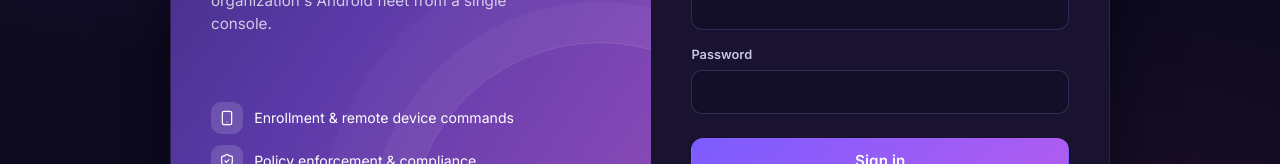
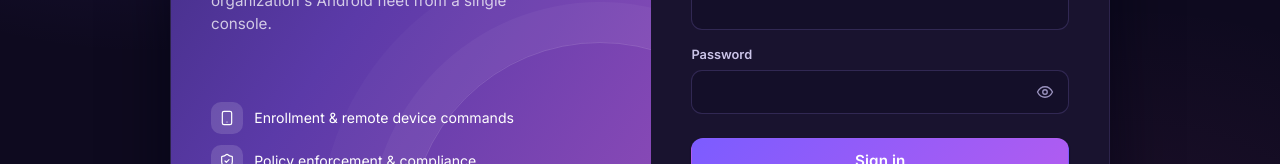
Before and after one commit to Ramzankhan-dev/cybernest-dashboard, a React (Vite) app: page / in a window 1280 px wide. Shown: the part 402-566 px from the top of the page. Built offline with nearby package versions, Linux system fonts and the light colour scheme.

Commit message:
Login: show/hide password eye icon

```diff
--- a/src/components/icons/index.jsx
+++ b/src/components/icons/index.jsx
@@ -199,6 +199,22 @@ export const IconLogOut = (p) => (
   </Svg>
 );
 
+export const IconEye = (p) => (
+  <Svg {...p}>
+    <path d="M2 12s3.5-7 10-7 10 7 10 7-3.5 7-10 7S2 12 2 12Z" />
+    <circle cx="12" cy="12" r="3" />
+  </Svg>
+);
+
+export const IconEyeOff = (p) => (
+  <Svg {...p}>
+    <path d="M9.9 4.24A10.4 10.4 0 0 1 12 5c6.5 0 10 7 10 7a17.6 17.6 0 0 1-3.17 4.19" />
+    <path d="M6.61 6.61A17.5 17.5 0 0 0 2 12s3.5 7 10 7a10.2 10.2 0 0 0 5.39-1.61" />
+    <path d="M14.12 14.12A3 3 0 1 1 9.88 9.88" />
+    <path d="M2 2l20 20" />
+  </Svg>
+);
+
 export const IconRefresh = (p) => (
   <Svg {...p}>
     <path d="M3 12a9 9 0 0 1 9-9 9.75 9.75 0 0 1 6.74 2.74L21 8" />
--- a/src/features/auth/Auth.css
+++ b/src/features/auth/Auth.css
@@ -149,3 +149,28 @@
   border-radius: 6px;
 }
 .forgot-link:hover { text-decoration: underline; }
+
+/* Password field with show / hide eye button */
+.login-card .password-field { position: relative; }
+.login-card .password-field input { padding-right: 46px; width: 100%; box-sizing: border-box; }
+.login-card .password-toggle {
+  position: absolute;
+  top: 50%;
+  right: 6px;
+  transform: translateY(-50%);
+  margin: 0;
+  min-height: 0;
+  width: 36px;
+  height: 36px;
+  padding: 0;
+  display: inline-flex;
+  align-items: center;
+  justify-content: center;
+  background: transparent;
+  border: none;
+  box-shadow: none;
+  border-radius: 8px;
+  color: var(--text-muted);
+  cursor: pointer;
+}
+.login-card .password-toggle:hover { color: var(--text-secondary); background: transparent; }
--- a/src/features/auth/Login.jsx
+++ b/src/features/auth/Login.jsx
@@ -2,7 +2,7 @@
 
 import { useState } from "react";
 import { ThemeToggle } from "../../components/common/ThemeToggle";
-import { BrandMark } from "../../components/icons";
+import { BrandMark, IconEye, IconEyeOff } from "../../components/icons";
 import { ForgotPasswordFlow } from "./ForgotPassword";
 import { LoginAside } from "./LoginBrandPanel";
 import { login } from "./authService";
@@ -14,6 +14,7 @@ export function LoginScreen({ onLogin }) {
   const [error, setError] = useState("");
   const [loading, setLoading] = useState(false);
   const [showForgot, setShowForgot] = useState(false);
+  const [showPassword, setShowPassword] = useState(false);
 
   async function handleSubmit(e) {
     e.preventDefault();
@@ -66,12 +67,23 @@ export function LoginScreen({ onLogin }) {
         />
 
         <label>Password</label>
-        <input
-          type="password"
-          value={password}
-          onChange={(e) => setPassword(e.target.value)}
-          required
-        />
+        <div className="password-field">
+          <input
+            type={showPassword ? "text" : "password"}
+            value={password}
+            onChange={(e) => setPassword(e.target.value)}
+            required
+          />
+          <button
+            type="button"
+            className="password-toggle"
+            onClick={() => setShowPassword((v) => !v)}
+            aria-label={showPassword ? "Hide password" : "Show password"}
+            title={showPassword ? "Hide password" : "Show password"}
+          >
+            {showPassword ? <IconEyeOff size={18} /> : <IconEye size={18} />}
+          </button>
+        </div>
 
         {error && <p className="error-text">{error}</p>}
 
```
